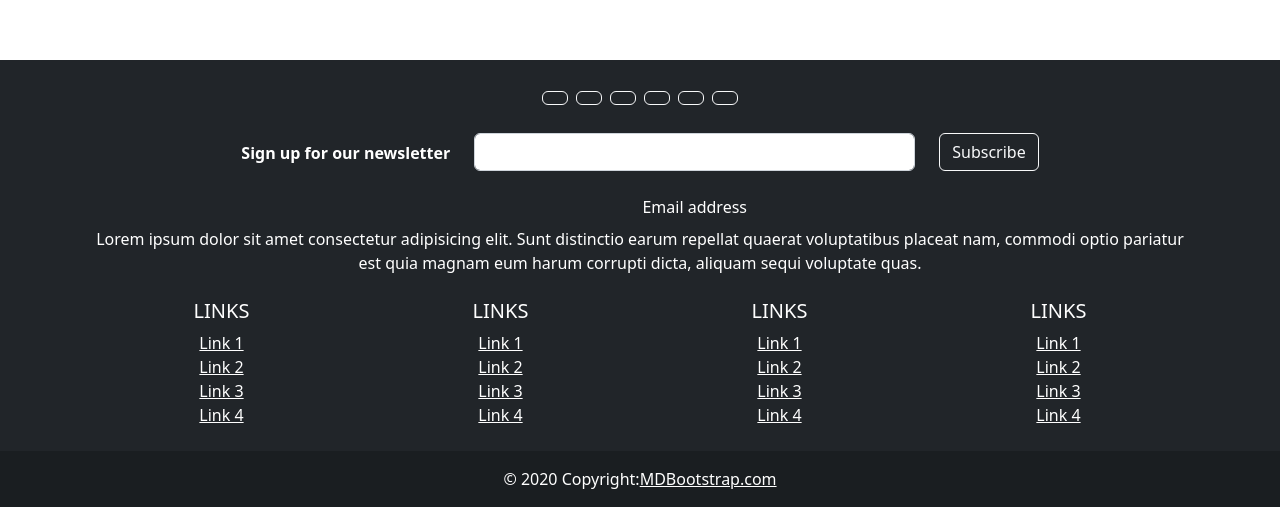
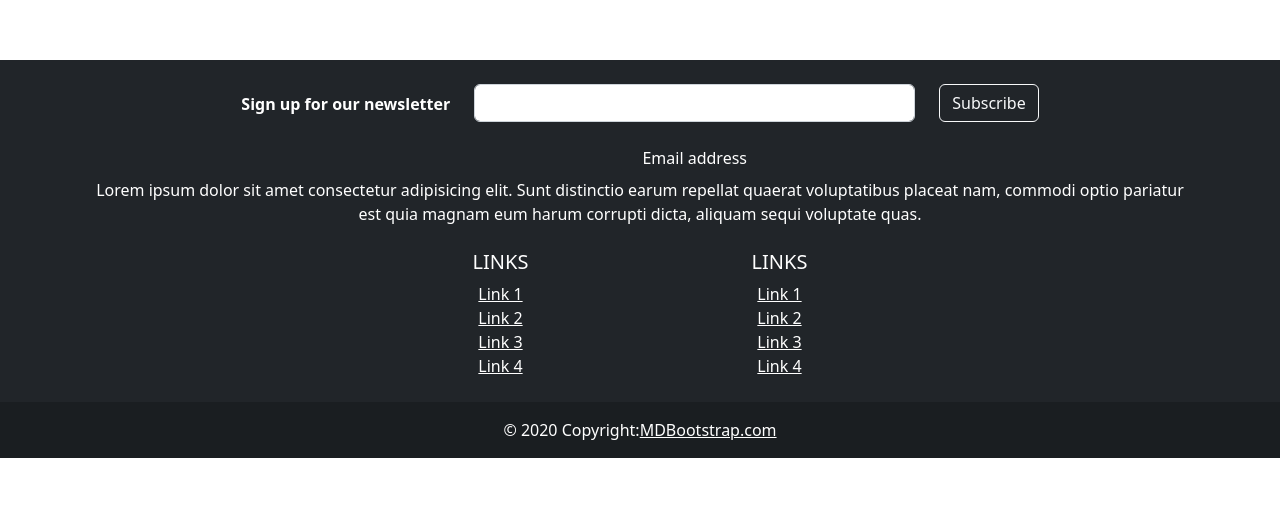
Before and after one commit to Axel-cmd/Mon-Annonce, a React (Create React App) app: page / in a window 1280 px wide. Shown: the part 668-1175 px from the top of the page. After the commit the page ends 1126 px from the top, so only its background shows below. Built offline with nearby package versions, Linux system fonts and the light colour scheme.

Commit message:
Modif Footer

```diff
--- a/src/components/Footer.jsx
+++ b/src/components/Footer.jsx
@@ -13,32 +13,6 @@ export default function App() {
   return (
     <MDBFooter className='text-center' color='white' bgColor='dark'>
       <MDBContainer className='p-4'>
-        <section className='mb-4'>
-          <MDBBtn outline color="light" floating className='m-1' href='#!' role='button'>
-            <MDBIcon fab icon='facebook-f' />
-          </MDBBtn>
-
-          <MDBBtn outline color="light" floating className='m-1' href='#!' role='button'>
-            <MDBIcon fab icon='twitter' />
-          </MDBBtn>
-
-          <MDBBtn outline color="light" floating className='m-1' href='#!' role='button'>
-            <MDBIcon fab icon='google' />
-          </MDBBtn>
-
-          <MDBBtn outline color="light" floating className='m-1' href='#!' role='button'>
-            <MDBIcon fab icon='instagram' />
-          </MDBBtn>
-
-          <MDBBtn outline color="light" floating className='m-1' href='#!' role='button'>
-            <MDBIcon fab icon='linkedin-in' />
-          </MDBBtn>
-
-          <MDBBtn outline color="light" floating className='m-1' href='#!' role='button'>
-            <MDBIcon fab icon='github' />
-          </MDBBtn>
-        </section>
-
         <section className=''>
           <form action=''>
             <MDBRow className='d-flex justify-content-center'>
@@ -70,61 +44,7 @@ export default function App() {
         </section>
 
         <section className=''>
-          <MDBRow>
-            <MDBCol lg='3' md='6' className='mb-4 mb-md-0'>
-              <h5 className='text-uppercase'>Links</h5>
-
-              <ul className='list-unstyled mb-0'>
-                <li>
-                  <a href='#!' className='text-white'>
-                    Link 1
-                  </a>
-                </li>
-                <li>
-                  <a href='#!' className='text-white'>
-                    Link 2
-                  </a>
-                </li>
-                <li>
-                  <a href='#!' className='text-white'>
-                    Link 3
-                  </a>
-                </li>
-                <li>
-                  <a href='#!' className='text-white'>
-                    Link 4
-                  </a>
-                </li>
-              </ul>
-            </MDBCol>
-
-            <MDBCol lg='3' md='6' className='mb-4 mb-md-0'>
-              <h5 className='text-uppercase'>Links</h5>
-
-              <ul className='list-unstyled mb-0'>
-                <li>
-                  <a href='#!' className='text-white'>
-                    Link 1
-                  </a>
-                </li>
-                <li>
-                  <a href='#!' className='text-white'>
-                    Link 2
-                  </a>
-                </li>
-                <li>
-                  <a href='#!' className='text-white'>
-                    Link 3
-                  </a>
-                </li>
-                <li>
-                  <a href='#!' className='text-white'>
-                    Link 4
-                  </a>
-                </li>
-              </ul>
-            </MDBCol>
-
+          <MDBRow center>
             <MDBCol lg='3' md='6' className='mb-4 mb-md-0'>
               <h5 className='text-uppercase'>Links</h5>
 
```
